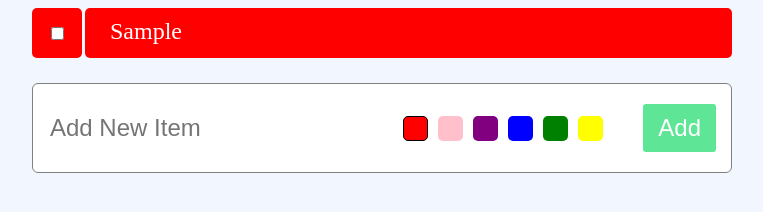
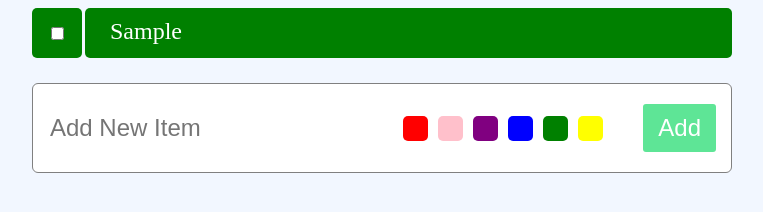
Before and after one commit to EvgeniySklyarov/jQueryAppToDo, a plain HTML site: page index.html in a window 1280 px wide. Both pictures are taken after typing "Sample" into the empty fields and a click on the button "Add". Shown: the whole page, without its empty margins (258-1021 px from the left). Drawn offline with nearby package versions, Linux system fonts and the light colour scheme.

Commit message:
added a random background color function and check user color function

```diff
--- a/css/style.css
+++ b/css/style.css
@@ -27,6 +27,10 @@ body {
     border-radius: 3px;
 }
 
+.todo-btn:hover {
+    cursor: pointer;
+}
+
 .todo-input {
     border: none;
     font-size: 24px;
@@ -49,6 +53,10 @@ body {
     width: 25px;
     height: 25px;
     border-radius: 5px;
+}
+
+.color-label:hover {
+    cursor: pointer;
 }
 
 .color-label_red {
@@ -76,9 +84,9 @@ body {
 }
 
 .color-item:checked + .color-label {
-    border: 1px solid black;
-    width: 23px;
-    height: 23px;
+    border: 2px solid black;
+    width: 21px;
+    height: 21px;
 }
 
 .todo-list {
--- a/index.html
+++ b/index.html
@@ -15,7 +15,7 @@
         <form action="#" class="todo-form">
             <input type="text" class="todo-input" placeholder="Add New Item">
             <div class="color-list">
-                <input type="radio" class="color-item" name="colors" id="color1" value="red" checked>
+                <input type="radio" class="color-item" name="colors" id="color1" value="red">
                 <label for="color1" class="color-label color-label_red">Color1</label>
                 <input type="radio" class="color-item" name="colors" id="color2" value="pink">
                 <label for="color2" class="color-label color-label_pink">Color2</label>
--- a/js/script.js
+++ b/js/script.js
@@ -2,6 +2,25 @@ $(document).ready(function () {
 
     var btn = $('.todo-btn');
     var todoList = $('.todo-list');
+
+    var userCheckColor = function(colorList) {
+        var color = '';
+
+        $.each(colorList, function (i, item) {
+            if (item.checked) {
+                item.checked = false;
+                return color = item.value;
+            }
+        });
+
+        return color;
+    };
+
+    var randomCheckColor = function (colorList) {
+        var randomIndex = Math.round(Math.random() * colorList.length);
+
+        return colorList[randomIndex].value;
+    };
 
     btn.on('click', function (event) {
         event.preventDefault();
@@ -10,14 +29,14 @@ $(document).ready(function () {
 
         if (toAdd.trim() !== '') {
             toAdd = toAdd.replace(/</g, "&lt;");
-            var bgColor = $('.color-item:checked').val();
             var containerElement = '<div class="checkbox-container"><input class="todo-checkbox" type="checkbox"></div>';
             var spanElement = '<span class="todo-text">' + toAdd +'</span>';
+            var colorList = $('.color-item');
+            var bgColor = userCheckColor(colorList) || randomCheckColor(colorList);
 
             todoList.append('<li class="todo-task">' + containerElement + spanElement + '</li>');
             $('.todo-task:last-child .checkbox-container').css('background-color', bgColor);
             $('.todo-task:last-child .todo-text').css('background-color', bgColor);
-
             $('.todo-input').val('');
         } else {
             $('.todo-input').val('');
@@ -25,7 +44,6 @@ $(document).ready(function () {
     });
 
     $(document).on('click','.todo-checkbox', function(e) {
-
         if (e.target.checked === true) {
             $(this).parent().next('.todo-text').addClass('done');
         } else {
```
